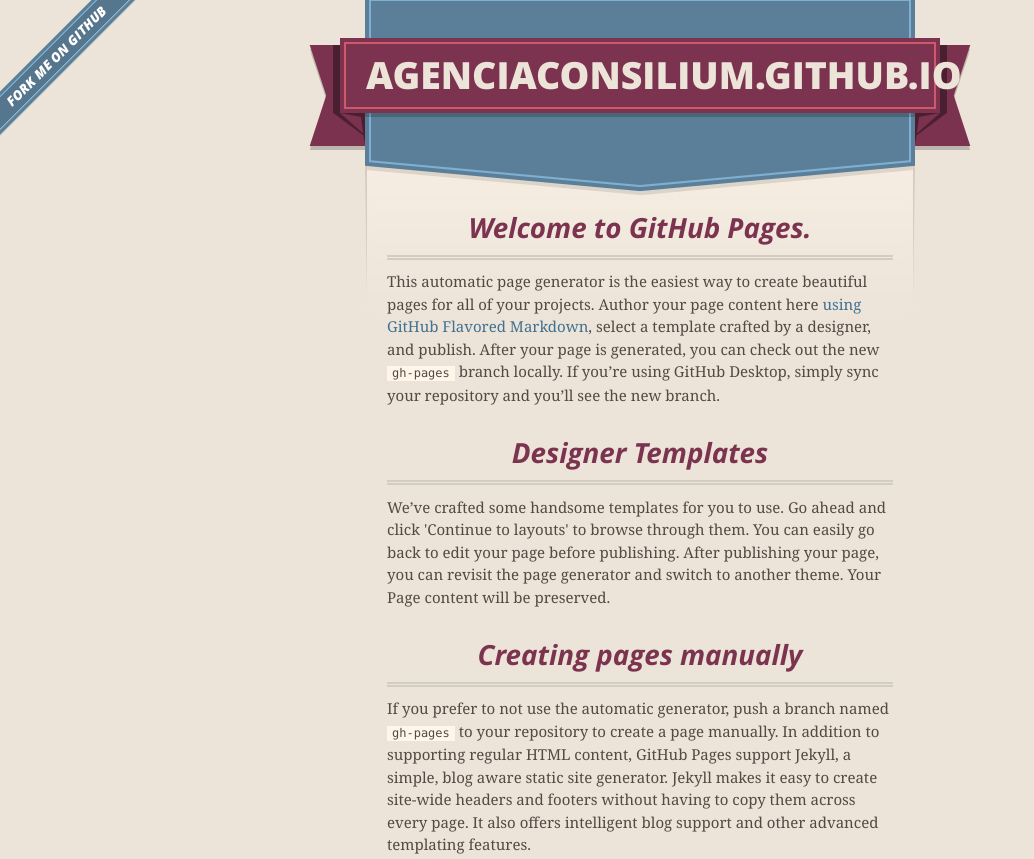
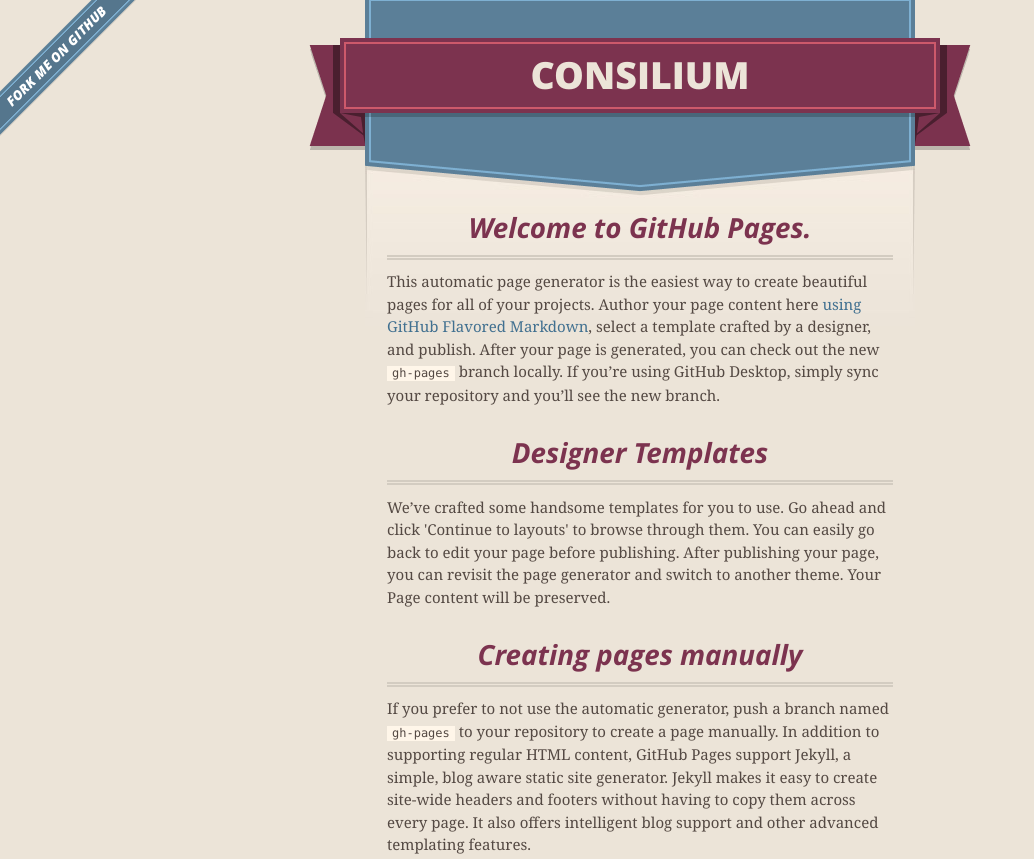
Before and after one commit to agenciaconsilium/agenciaconsilium.github.io, a plain HTML site: page index.html in a window 1280 px wide. Shown: the top 859 px of the page, without its empty margins (0-1034 px from the left). Drawn offline with nearby package versions, Linux system fonts and the light colour scheme.

Commit message:
Update index.html

```diff
--- a/index.html
+++ b/index.html
@@ -27,7 +27,7 @@
       <header>
         <span class="ribbon-outer">
           <span class="ribbon-inner">
-            <h1>Agenciaconsilium.GitHub.io</h1>
+            <h1>Consilium</h1>
             <h2></h2>
           </span>
           <span class="left-tail"></span>
```
